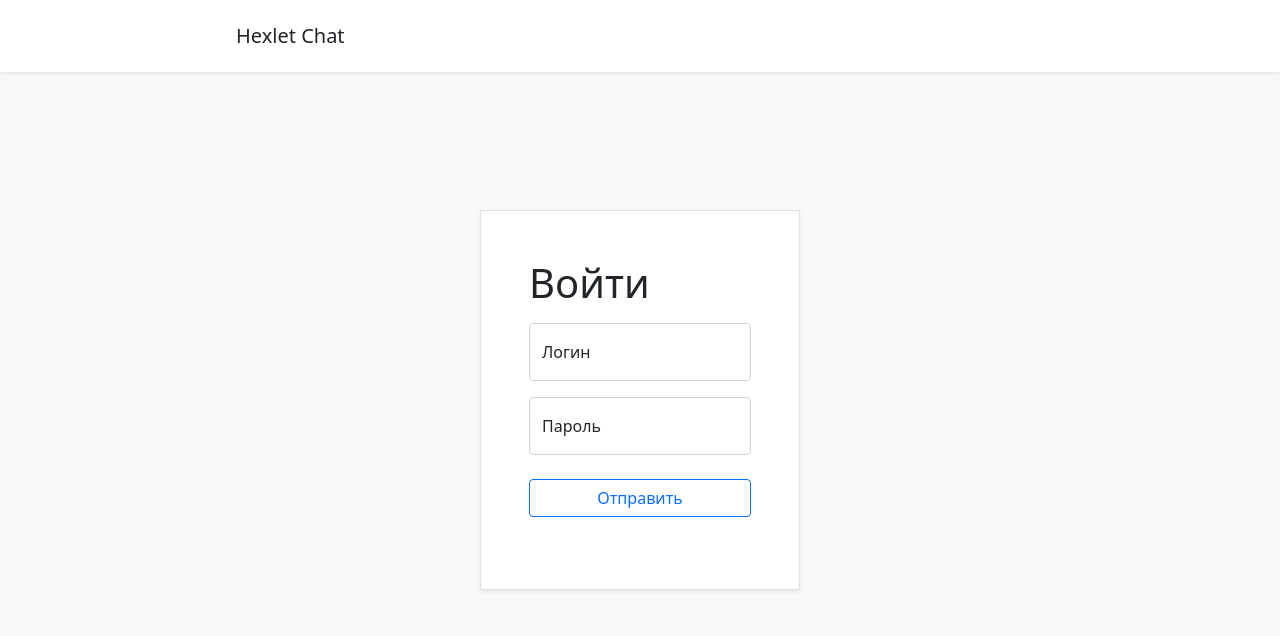
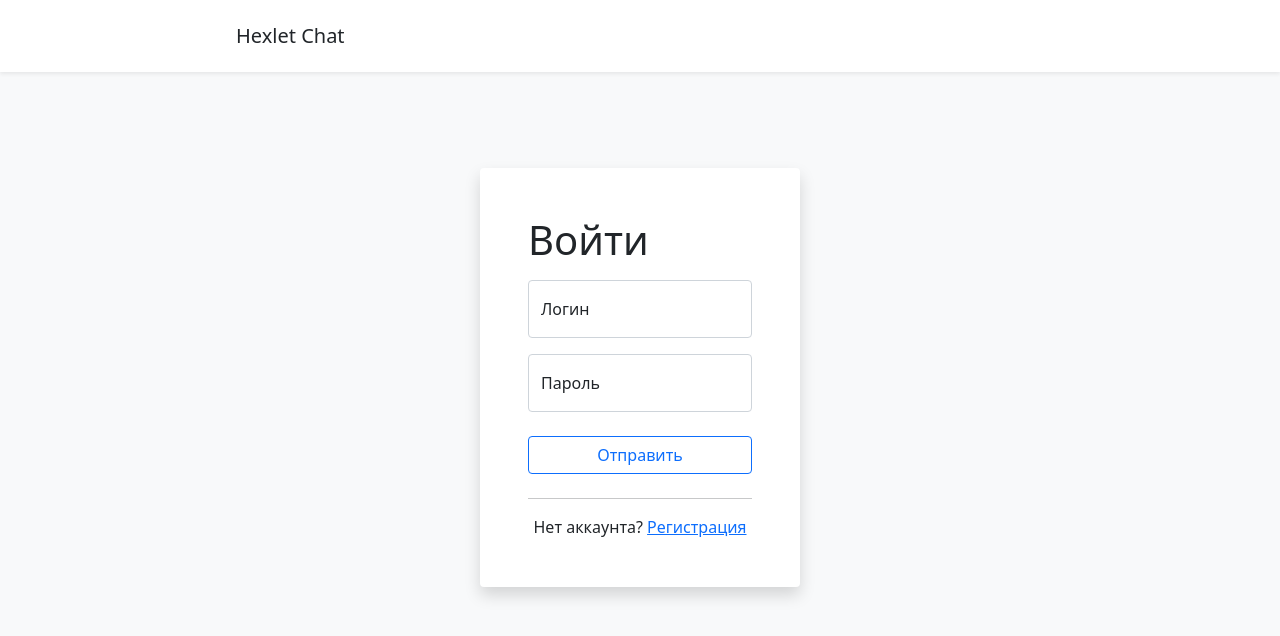
Before and after one commit to buravlev-arthur/frontend-project-lvl4, a React (Create React App) app: page /login in a window 1280 px wide. Shown: the top 636 px of the page. Built offline with nearby package versions, Linux system fonts and the light colour scheme; no server answers.

Commit message:
Step 7: Implemented Signup page

```diff
--- a/src/components/App.jsx
+++ b/src/components/App.jsx
@@ -4,11 +4,12 @@ import AuthProvider from '../providers/AuthProvider';
 import Header from './Header';
 import Login from '../pages/Login';
 import Chat from '../pages/Chat';
+import SignUp from '../pages/Signup';
 import NotFound from '../pages/NotFound';
 import routes from '../routes';
 
 const App = () => {
-  const { pages: { login, chat } } = routes;
+  const { pages: { login, chat, signup } } = routes;
 
   return (
     <AuthProvider>
@@ -18,6 +19,7 @@ const App = () => {
           <Routes>
             <Route path={chat} element={<Chat />} />
             <Route path={login} element={<Login />} />
+            <Route path={signup} element={<SignUp />} />
             <Route path="*" element={<NotFound />} />
           </Routes>
         </BrowserRouter>
--- a/src/pages/Login.jsx
+++ b/src/pages/Login.jsx
@@ -37,8 +37,8 @@ const Login = () => {
   };
 
   return (
-    <Row>
-      <Col xs={10} md={6} lg={3} className="border p-5 position-absolute top-50 start-50 translate-middle shadow-sm bg-white">
+    <Row className="d-flex justify-content-center">
+      <Col xs={11} md={6} lg={3} className="rounded p-5 mt-5 shadow bg-white">
         <h1 className="display-6 mb-3">Войти</h1>
         <Formik
           initialValues={{ username: '', password: '' }}
@@ -46,18 +46,38 @@ const Login = () => {
           onSubmit={submit}
         >
           {({ getFieldProps, handleSubmit }) => (
-            <>
-              <Form onSubmit={handleSubmit}>
-                <Input id="userName" authError={String(authError)} type="username" label="Логин" {...getFieldProps('username')} />
-                <Input id="password" authError={String(authError)} type="password" label="Пароль" {...getFieldProps('password')} />
-                <Form.Group className="my-4 d-grid">
-                  <Button type="submit" variant="outline-primary">Отправить</Button>
-                </Form.Group>
-                {authError ? <Form.Text className="text-danger">Неверные логин или пароль</Form.Text> : null}
-              </Form>
-            </>
+            <Form onSubmit={handleSubmit}>
+              <Input
+                id="userName"
+                authError={String(authError)}
+                type="text"
+                label="Логин"
+                {...getFieldProps('username')}
+              />
+
+              <Input
+                id="password"
+                authError={String(authError)}
+                type="password"
+                label="Пароль"
+                {...getFieldProps('password')}
+              />
+
+              <div className="my-4 d-grid">
+                <Button type="submit" variant="outline-primary">Отправить</Button>
+              </div>
+
+              {authError ? <Form.Text className="text-danger">Неверные логин или пароль</Form.Text> : null}
+            </Form>
           )}
         </Formik>
+
+        <hr />
+
+        <div className="text-center">
+          <span>Нет аккаунта? </span>
+          <a href={routes.pages.signup}>Регистрация</a>
+        </div>
       </Col>
     </Row>
   );
--- /dev/null
+++ b/src/pages/Signup.jsx
@@ -0,0 +1,86 @@
+import { useContext, useState } from 'react';
+import { Row, Col, Form, Button } from 'react-bootstrap';
+import { useNavigate } from 'react-router-dom';
+import { Formik } from 'formik';
+import * as yup from 'yup';
+import axios from 'axios';
+import AuthContext from "../contexts/AuthContext";
+import Input from '../formElements/Input';
+import routes from '../routes';
+
+const SignUp = () => {
+  const [authError, setAuthError] = useState(false);
+  const auth = useContext(AuthContext);
+  const navigate = useNavigate();
+
+  const schema = yup.object({
+    username: yup.string()
+      .min(3, 'Должно содержать не менее 3 символов')
+      .max(20, 'Должно содержать не более 20 символов')
+      .required('Обязательное поле'),
+    password: yup.string()
+      .min(6, 'Должен содержать не менее 6 символов')
+      .required('Обязательное поле'),
+    confirmPassword: yup.string()
+      .oneOf([yup.ref('password')], 'Пароль и подтверждение должны совпадать')
+      .required('Обязательное поле'),
+  });
+
+  const submit = ({ username, password }) => {
+    axios.post(routes.signup, { username, password })
+      .then(({ data: { token } }) => {
+        auth.logIn(token, username);
+        navigate('/');
+      })
+      .catch(() => setAuthError(true));
+  };
+
+  return (
+    <Row className="d-flex justify-content-center">
+      <Col xs={11} md={6} lg={3} className="rounded p-5 mt-5 shadow bg-white">
+        <h1 className="display-6 mb-3">Регистрация</h1>
+        <Formik
+          initialValues={{ username: '', password: '', confirmPassword: '' }}
+          validationSchema={schema}
+          onSubmit={submit}
+        >
+          {({ handleSubmit, getFieldProps }) => (
+            <Form onSubmit={handleSubmit}>
+              <Input
+                id="username"
+                authError={String(authError)}
+                type="text"
+                label="Имя пользователя"
+                {...getFieldProps('username')}
+              />
+
+              <Input
+                id="password"
+                authError={false}
+                type="password"
+                label="Пароль"
+                {...getFieldProps('password')}
+              />
+
+              <Input
+                id="confirmPassword"
+                authError={false}
+                type="password"
+                label="Подтвердите пароль"
+                {...getFieldProps('confirmPassword')}
+              />
+
+              {authError ? <Form.Text className="text-danger">Такой пользователь уже существует</Form.Text> : null}
+
+              <div className="my-4 d-grid">
+                <Button type="submit" variant="outline-primary">Зарегестрироваться</Button>
+              </div>
+            </Form>
+          )}
+        </Formik>
+      </Col>
+    </Row>
+  );
+};
+
+export default SignUp;
--- a/src/routes.js
+++ b/src/routes.js
@@ -3,9 +3,11 @@ const apiRoute = '/api/v1';
 const routes = {
   login: [apiRoute, 'login'].join('/'),
   data: [apiRoute, 'data'].join('/'),
+  signup: [apiRoute, 'signup'].join('/'),
   pages: {
     login: '/login',
     chat: '/',
+    signup: '/signup',
   },
 };
 
```
